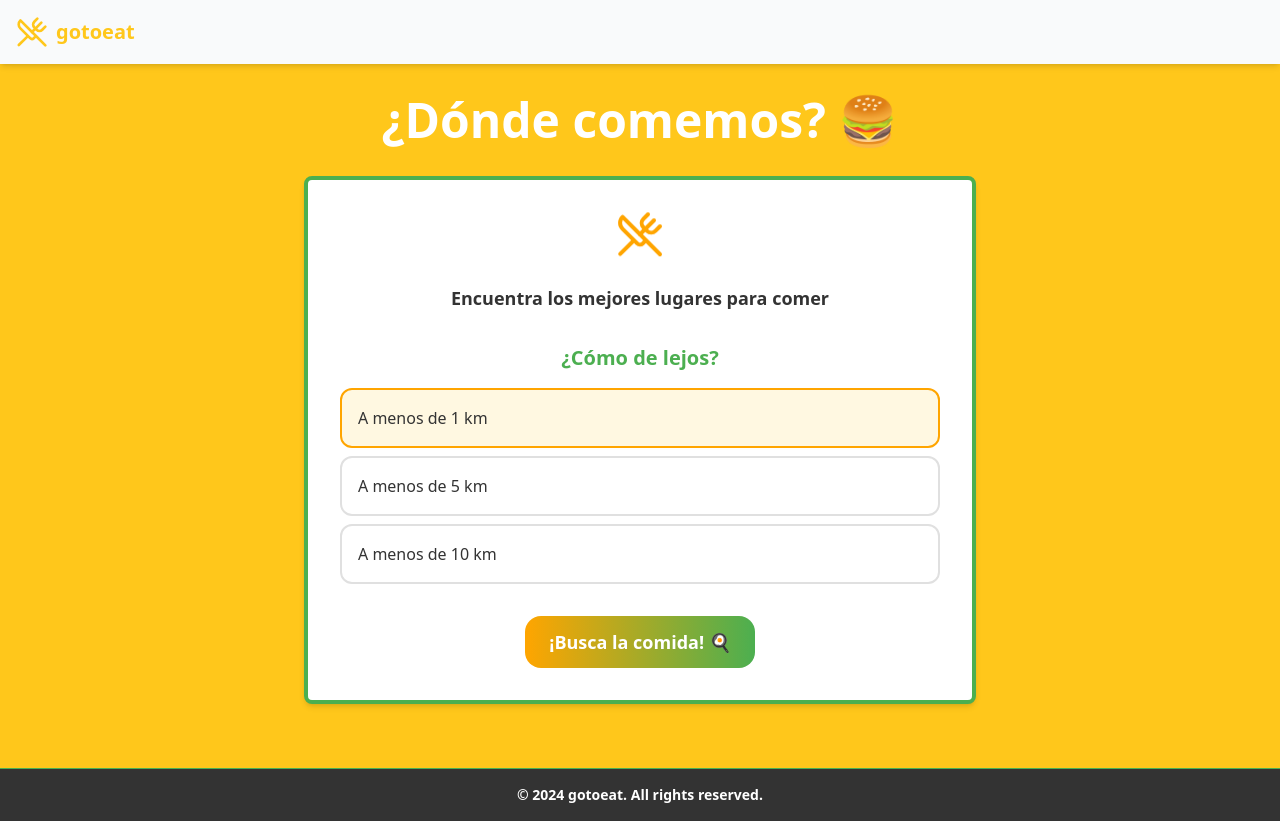
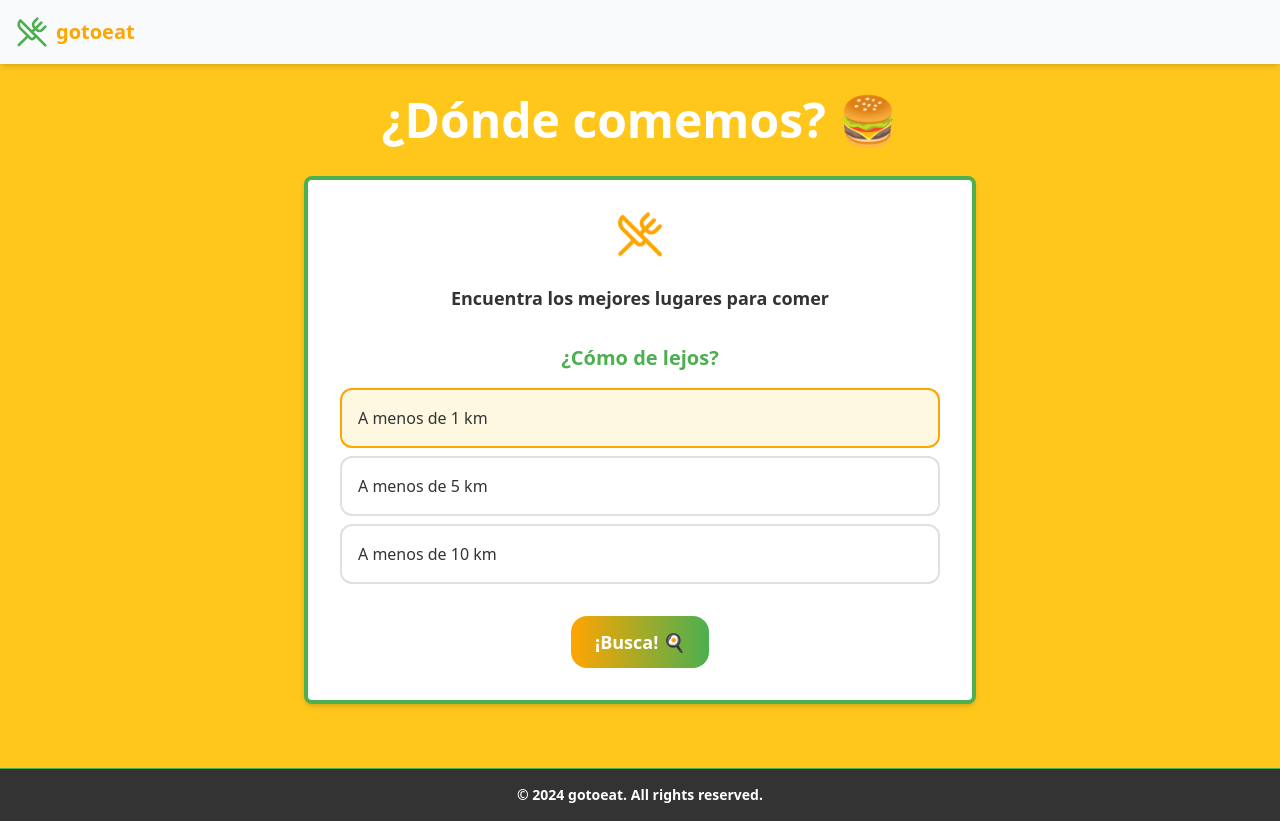
Before and after one commit to mariollesta/locatall, a React (Vite) app in the folder frontend/: page / in a window 1280 px wide. Built offline with nearby package versions, Linux system fonts and the light colour scheme.

Commit message:
feat(): optimization & deployment

```diff
--- a/frontend/src/components/FoodRecommender.jsx
+++ b/frontend/src/components/FoodRecommender.jsx
@@ -170,7 +170,7 @@ export const FoodRecommender = () => {
                     Buscando...
                   </>
                 ) : (
-                  "¡Busca la comida! 🍳"
+                  "¡Busca! 🍳"
                 )}
               </button>
             </div>
--- a/frontend/src/components/Header.jsx
+++ b/frontend/src/components/Header.jsx
@@ -1,11 +1,12 @@
 import React from "react";
-import Logo from "./Logo"; // Asegúrate de que el componente Logo esté en la misma carpeta o ajusta la ruta
+import Logo from "./Logo";
 
 const Header = () => {
   return (
     <header className="bg-gray-50 shadow-md py-4 sticky top-0 z-10">
       <div className="container mx-auto px-4 flex justify-between items-center">
-        <Logo className="text-[#ffc71b]" />
+        <Logo />
+        {/* Navegation not available yet */}
         {/*
         <nav>
           <ul className="flex space-x-4">
--- a/frontend/src/components/Logo.jsx
+++ b/frontend/src/components/Logo.jsx
@@ -4,8 +4,8 @@ import { UtensilsCrossed } from 'lucide-react';
 const Logo = ({ className = '' }) => {
   return (
     <div className={`flex items-center ${className}`}>
-      <UtensilsCrossed className="w-8 h-8" />
-      <span className="ml-2 text-xl font-semibold">gotoeat</span>
+      <UtensilsCrossed className="w-8 h-8" style={{ color: '#4CAF50' }} />
+      <span className="ml-2 text-xl font-semibold" style={{ color: '#FFA500' }}>gotoeat</span>
     </div>
   );
 };
```
